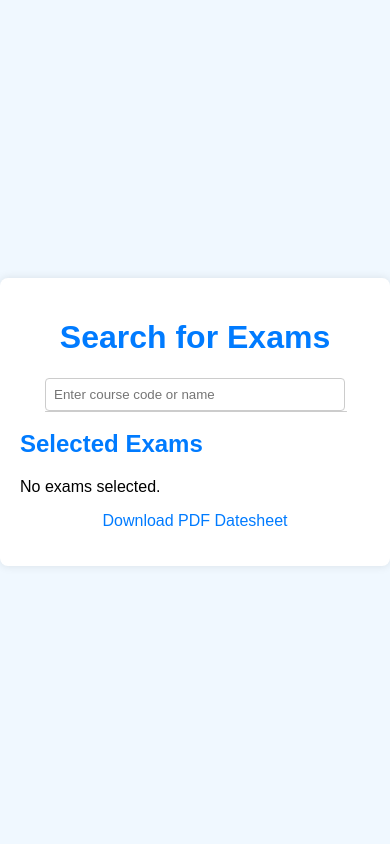
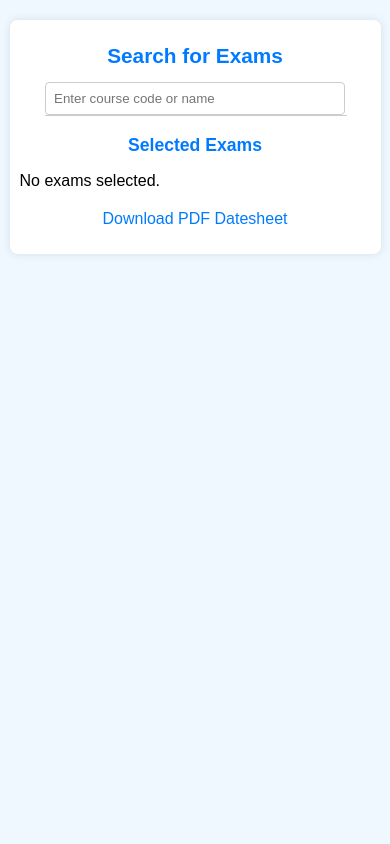
Before and after one commit to MIbrahimSalman/FastDatesheetGenerator, a Django app: page /datesheet/ in a window 390 px wide. Run offline with Django 5.2, Linux system fonts and the light colour scheme.

Commit message:
Add datesheet view and update settings for allowed hosts; enhance datesheet template styling

```diff
--- a/datesheet_app/templates/datesheet.html
+++ b/datesheet_app/templates/datesheet.html
@@ -14,16 +14,19 @@
             margin: 0;
             padding: 0;
             display: flex;
-            justify-content: center;
+            flex-direction: column;
             align-items: center;
             min-height: 100vh;
         }
 
+        /* Container for datesheet and search functionality */
         .container {
-            width: 90%;
-            max-width: 1200px;
+            width: 95%;
+            max-width: 600px;
+            /* Fixed width for mobile */
             background-color: #fff;
-            padding: 20px;
+            padding: 15px;
+            margin: 20px 0;
             border-radius: 8px;
             box-shadow: 0 0 10px rgba(0, 0, 0, 0.1);
         }
@@ -31,48 +34,21 @@
         h1 {
             text-align: center;
             color: #007bff;
-            /* Blue heading */
+            font-size: 1.5em;
         }
 
         h2 {
             color: #007bff;
-        }
-
-        /* Updated table styling */
-        table {
-            width: 100%;
-            border-collapse: collapse;
             margin-top: 20px;
-        }
-
-        th,
-        td {
-            padding: 12px 15px;
-            text-align: left;
-            border-bottom: 1px solid #ddd;
-            border-right: 1px solid #ddd;
-        }
-
-        th:last-child,
-        td:last-child {
-            border-right: none;
-        }
-
-        th {
-            background-color: #007bff;
-            color: #fff;
-            font-weight: bold;
-        }
-
-        tbody tr:nth-child(even) {
-            background-color: #e6f7ff;
+            text-align: center;
         }
 
         /* Search box styling */
         .search-container {
             position: relative;
             margin: 0 auto;
-            width: 300px;
+            width: 100%;
+            max-width: 300px;
         }
 
         #searchInput {
@@ -117,11 +134,40 @@
             border-radius: 4px;
             cursor: pointer;
             margin-right: 5px;
+            font-size: 0.9em;
         }
 
         button:hover,
         .add-btn:hover {
             background-color: #0056b3;
+        }
+
+        /* Responsive adjustments for small screens */
+        @media (max-width: 600px) {
+            .container {
+                width: 90%;
+                padding: 10px;
+            }
+
+            h1 {
+                font-size: 1.3em;
+            }
+
+            h2 {
+                font-size: 1.1em;
+            }
+
+            th,
+            td {
+                font-size: 0.8em;
+                padding: 6px;
+            }
+
+            button,
+            .add-btn {
+                font-size: 0.8em;
+                padding: 6px 10px;
+            }
         }
     </style>
     <script>
@@ -216,11 +263,12 @@
                     {% endfor %}
                 </tbody>
             </table>
+        </div>
         {% else %}
         <p>No exams selected.</p>
         {% endif %}
 
-        <p style="text-align: center;">
+        <p style="text-align: center; margin-top: 20px;">
             <a href="{% url 'download_datesheet' %}" style="text-decoration: none; color: #007bff;">Download PDF
                 Datesheet</a>
         </p>
--- a/datesheet_app/views.py
+++ b/datesheet_app/views.py
@@ -9,6 +9,10 @@ from io import BytesIO
 from django.views.decorators.http import require_POST
 from django.template.loader import get_template
 from xhtml2pdf import pisa
+
+def datesheet_view(request):
+    return render(request, "datesheet.html")  # Modify the template name if needed
+
 
 def clean_datesheet(file_path):
     """
@@ -53,7 +57,7 @@ def clean_datesheet(file_path):
                 })
     return courses
 
-# @login_required
+@login_required
 def upload_datesheet(request):
     if request.method == 'POST':
         form = DatesheetUploadForm(request.POST, request.FILES)
--- a/datesheet_project/settings.py
+++ b/datesheet_project/settings.py
@@ -25,7 +25,7 @@ SECRET_KEY = 'django-insecure-u=p84o!x(dv4z89s(4e$x!i-v!fmvz_lm2%bb&pn%01k-=$)(f
 # SECURITY WARNING: don't run with debug turned on in production!
 DEBUG = True
 
-ALLOWED_HOSTS = []
+ALLOWED_HOSTS = ["127.0.0.1", "localhost", "192.168.56.1", "192.168.42.52", "192.168.18.17"]
 
 
 # Application definition
--- a/datesheet_project/urls.py
+++ b/datesheet_project/urls.py
@@ -18,9 +18,11 @@ from django.contrib import admin
 from django.urls import path, include
 from django.conf import settings
 from django.conf.urls.static import static
+from datesheet_app import views
 
 urlpatterns = [
     path('admin/', admin.site.urls),
     path('', include('datesheet_app.urls')),
+    path("datesheet/", views.datesheet_view, name="datesheet"),
     path('accounts/', include('django.contrib.auth.urls')),
 ] + static(settings.MEDIA_URL, document_root=settings.MEDIA_ROOT)
```
Also changed, not shown: other parts of datesheet_app/templates/datesheet.html (+42 -0 lines), datesheet_app/__init__.py (added), db.sqlite3, 1 other file. Lines whose indentation alone changed are shown as unchanged.
